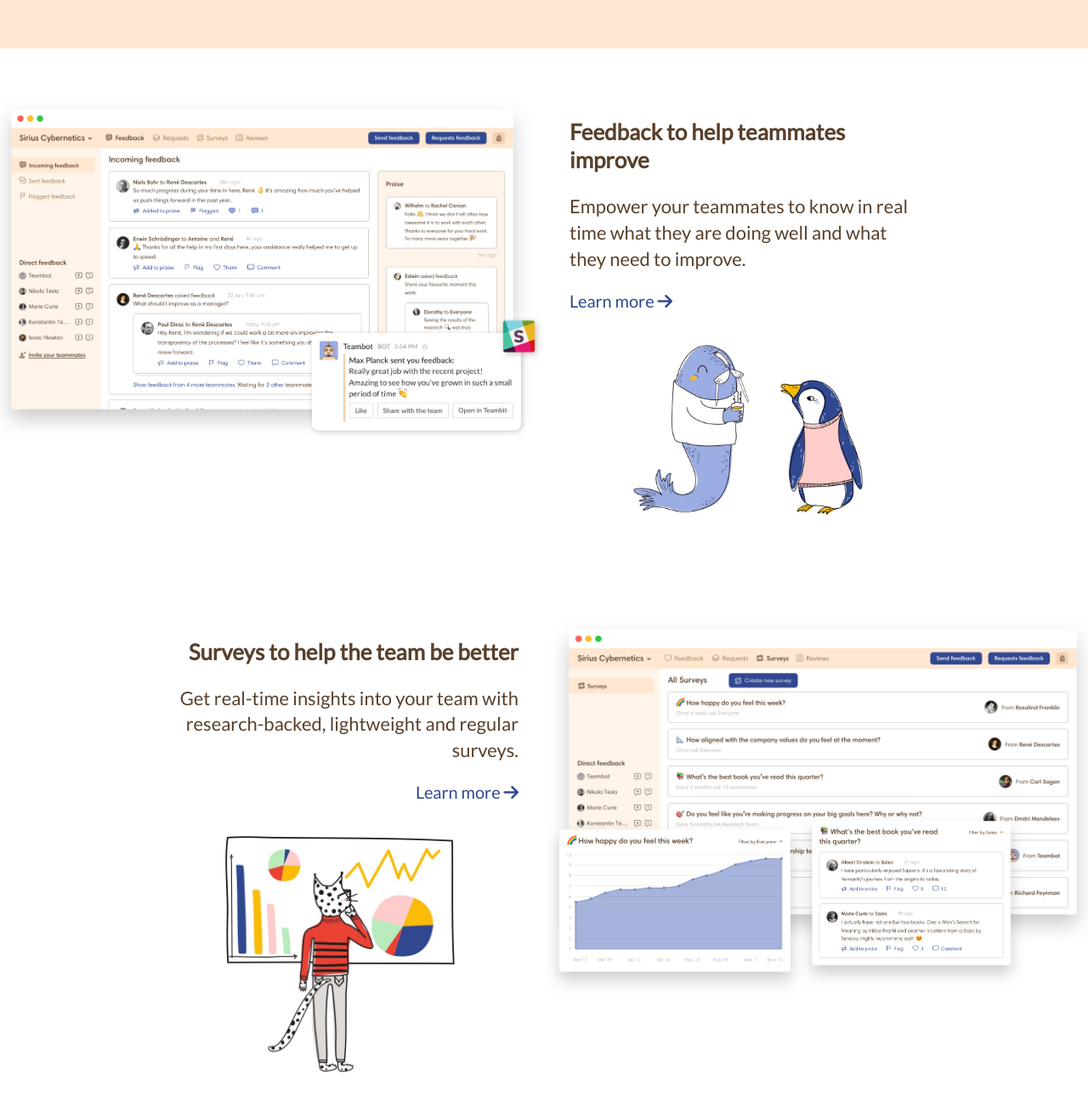
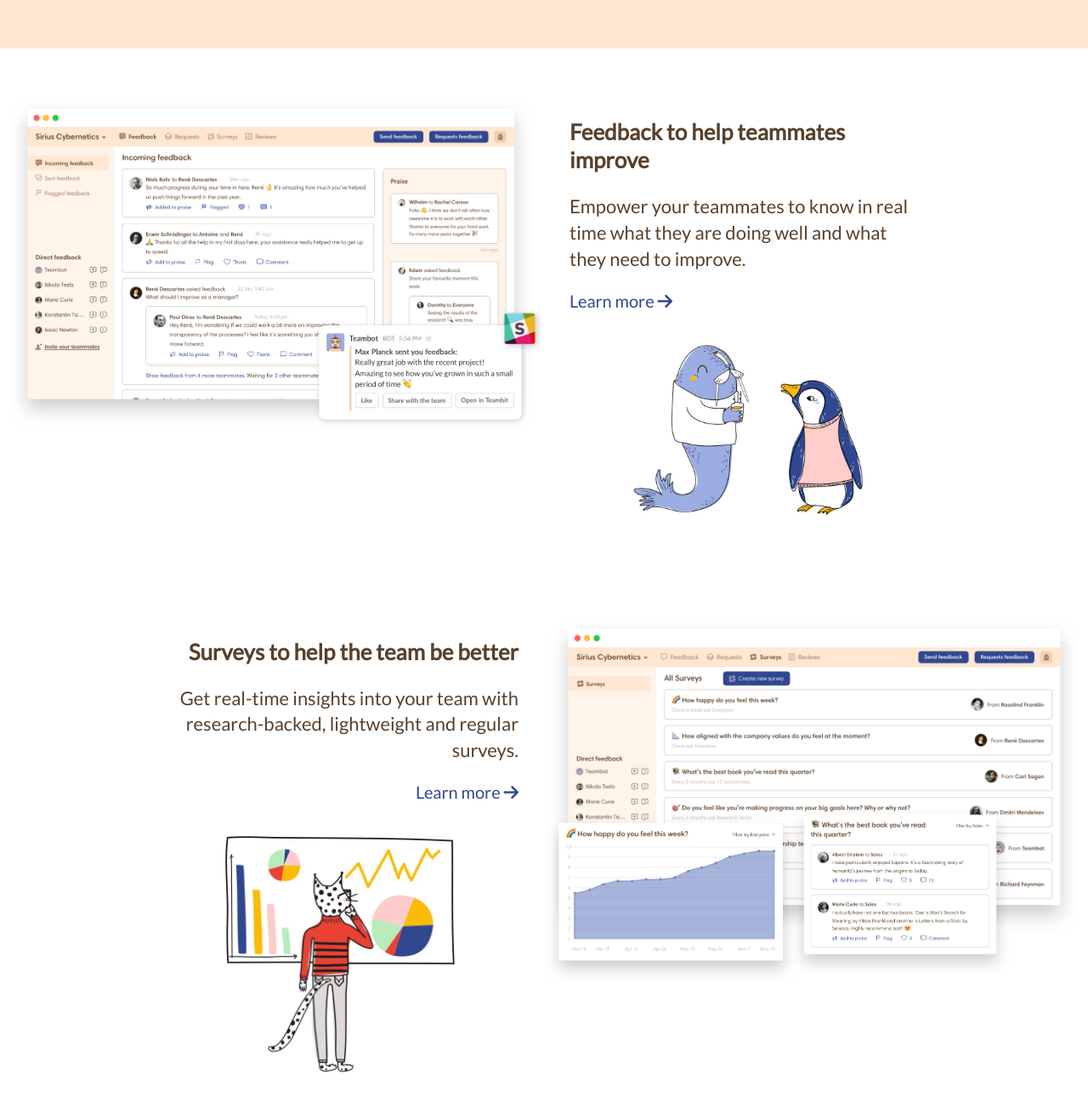
Before and after one commit to p-suero/node-sass-teambit, a website: page index.html in a window 1280 px wide. Shown: the part 2283-3580 px from the top of the page at 85% size. Drawn offline with Linux system fonts and the light colour scheme.

```diff
--- a/index.html
+++ b/index.html
@@ -151,7 +151,7 @@
                 </div>
             </section>
             <section id="feedback">
-                <div class="section-image clearfix">
+                <div class="section-image">
                     <img src="img/feedback-img.jpg" alt="">
                 </div>
                 <div class="section-info">
@@ -194,12 +194,12 @@
                         </div>
                     </div>
                 </div>
-                <div class="section-image clearfix">
+                <div class="section-image">
                     <img src="img/surveys-img.jpg" alt="">
                 </div>
             </section>
             <section id="reviews">
-                <div class="section-image clearfix">
+                <div class="section-image">
                     <img src="img/reviews-img.jpg" alt="">
                 </div>
                 <div class="section-info">
@@ -242,7 +242,7 @@
                         </div>
                     </div>
                 </div>
-                <div class="section-image clearfix">
+                <div class="section-image">
                     <img src="img/praise-img.jpg" alt="">
                 </div>
             </section>
--- a/src/scss/partials/_header.scss
+++ b/src/scss/partials/_header.scss
@@ -28,6 +28,10 @@
             li {
                 margin-left: 30px;
                 display: inline-block;
+
+                a:hover {
+                    color: #30488f;
+                }
             }
         }
     }
--- a/src/scss/partials/_main.scss
+++ b/src/scss/partials/_main.scss
@@ -119,10 +119,7 @@
         text-align: right;
 
         img {
-            max-width: 650px;
-            height: auto;
-            object-fit: contain;
-            float: right;
+            @include img_set (630px, auto)
         }
     }
 
@@ -168,21 +165,21 @@
 #surveys {
     @extend #feedback;
 
+    .section-image {
+        text-align: left;
+    }
+
     .section-info {
         text-align: right;
     }
-
-    .section-image img{
-        float: left;
-    }
 }
 
-/* revievw */
+/* REVIEWS */
 #reviews {
     @extend #feedback;
 }
 
-/* praise */
+/* PRAISE */
 #praise {
     @extend #surveys;
 }
```
Also changed, not shown: dist/app.css.
